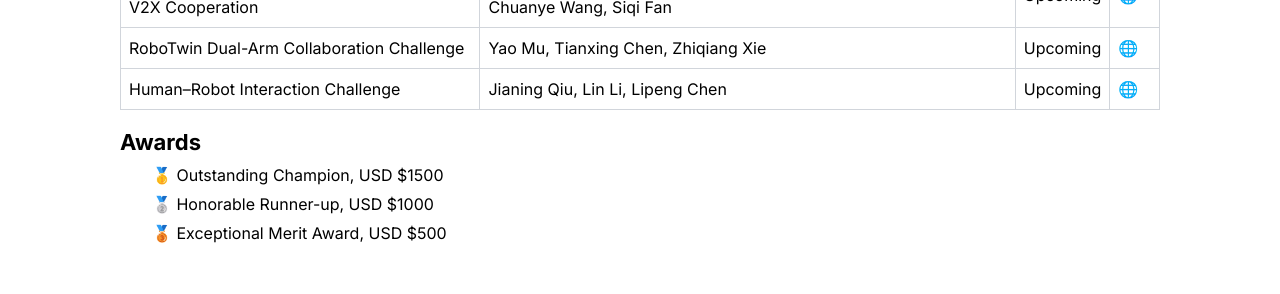
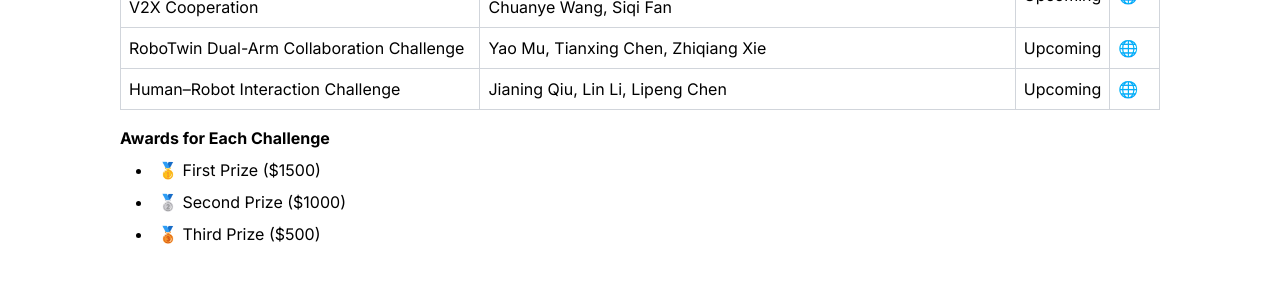
Before and after one commit to coop-intelligence/coop-intelligence.github.io, a Next.js app: page / in a window 1280 px wide. Shown: the part 2440-2734 px from the top of the page. Built offline with nearby package versions, Linux system fonts and the light colour scheme.

Commit message:
update challenge

```diff
--- a/src/app/components/challenge.jsx
+++ b/src/app/components/challenge.jsx
@@ -44,13 +44,13 @@ const Challenge = () => {
                 </tbody>
             </table>
 
-            <p className="text-pretty mb-1" style={{ fontSize: '22px', fontWeight: 'bold', color: 'black' }}>
-                Awards
+            <p className="text-pretty mb-2">
+                <span className="font-bold">Awards for Each Challenge</span>
             </p>
-            <ul style={{ paddingLeft: '2em' }}>
-                <li style={{ marginBottom: '5px' }}>🥇 Outstanding Champion, USD $1500</li>
-                <li style={{ marginBottom: '5px' }}>🥈 Honorable Runner-up, USD $1000</li>
-                <li>🥉 Exceptional Merit Award, USD $500</li>
+            <ul className="list-disc list-inside space-y-2 mt-2 mb-8 ml-4">
+                <li>🥇 First Prize ($1500)</li>
+                <li>🥈 Second Prize ($1000)</li>
+                <li>🥉 Third Prize ($500)</li>
             </ul>
 
         </div>
```
